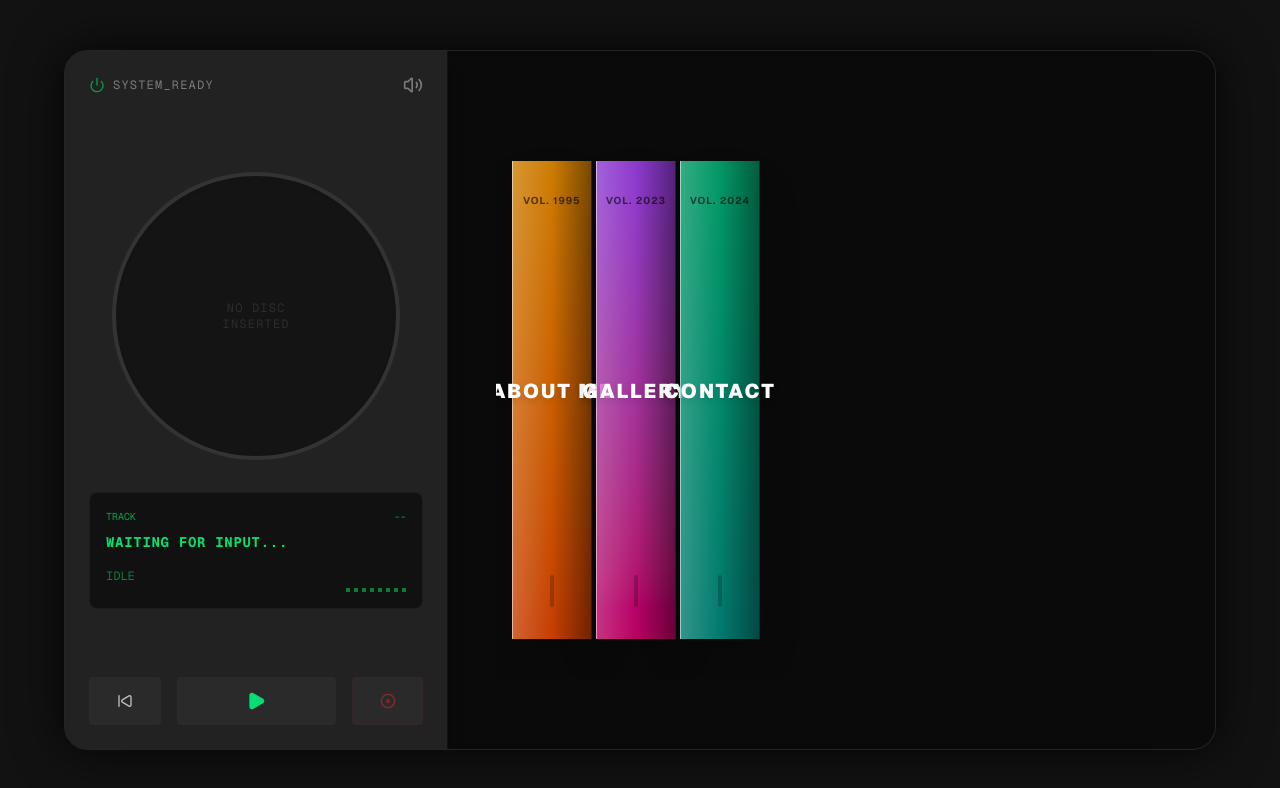
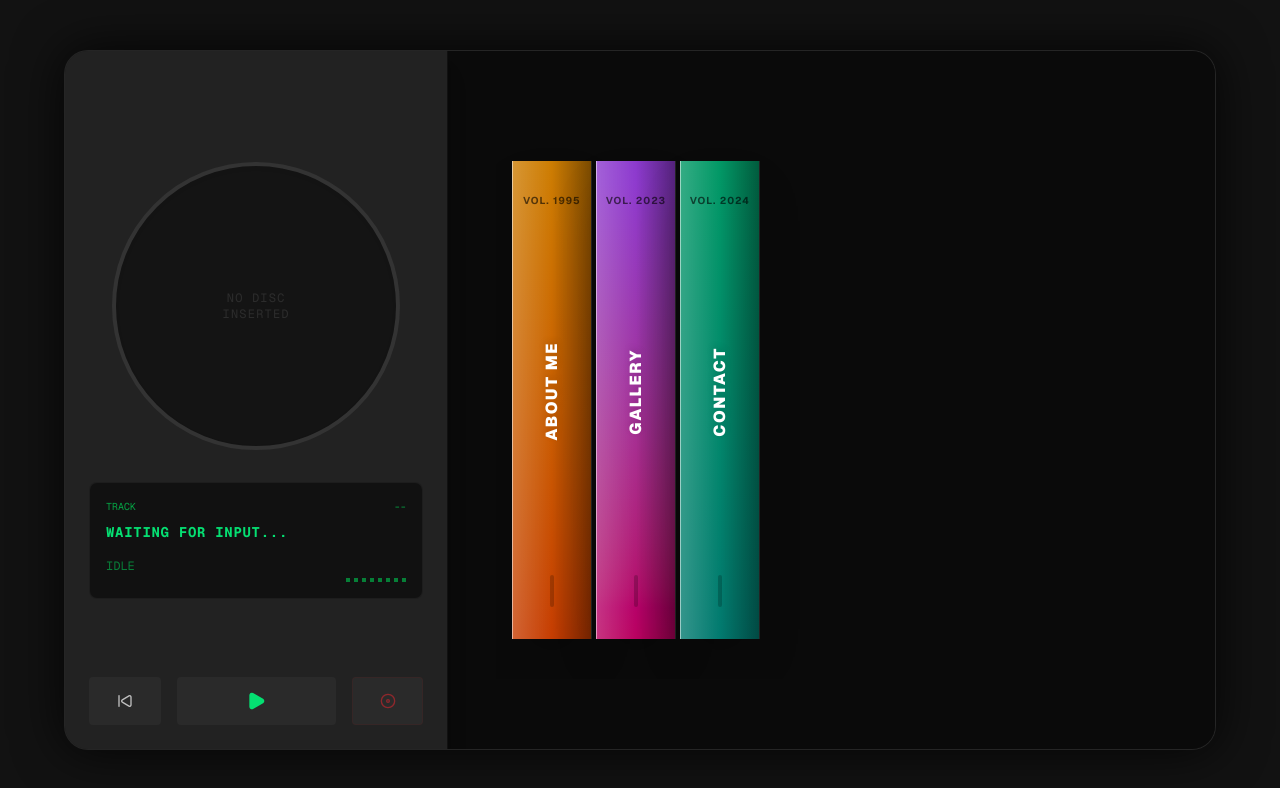
Before and after one commit to HallowsYves/portfolio, a Next.js app in the folder port/: page / in a window 1280 px wide. Shown: the top 788 px of the page. Built offline with nearby package versions, Linux system fonts and the light colour scheme.

Commit message:
added Image Support

```diff
--- a/port/Components/CompactDisc.tsx
+++ b/port/Components/CompactDisc.tsx
@@ -1,5 +1,6 @@
 import React from 'react';
 import { Disc } from '@/types';
+import Image from 'next/image';
 
 interface CompactDiscProps {
   disc: Disc;
@@ -10,7 +11,7 @@ export default function CompactDisc({ disc, isSpinning }: CompactDiscProps) {
   return (
     <div className={`relative w-64 h-64 rounded-full shadow-2xl flex items-center justify-center overflow-hidden transition-all duration-1000 ${isSpinning ? 'animate-spin-slow' : ''}`}>
         {/* Disc Surface */}
-        <div className={`absolute inset-0 bg-gradient-to-br ${disc.color} opacity-90`} />
+        <div className={`absolute inset-0 bg-gradient-to-br opacity-90`} />
 
         {/* Holographic Reflection */}
         <div className="absolute inset-0 bg-[conic-gradient(from_0deg,transparent_0deg,white_45deg,transparent_90deg,transparent_180deg,white_225deg,transparent_270deg)] opacity-30 mix-blend-overlay" />
@@ -22,8 +23,15 @@ export default function CompactDisc({ disc, isSpinning }: CompactDiscProps) {
 
         {/* Label Art */}
         <div className="absolute inset-0 flex flex-col items-center justify-center text-center p-8 rotate-90">
-        <span className="text-white/80 font-bold text-xl drop-shadow-lg tracking-wider">{disc.artist}</span>
-        <span className="text-white font-black text-3xl uppercase tracking-tighter leading-none mt-1">{disc.title}</span>
+          <div className="absolute inset-0 overflow-hidden rounded-full">
+            <Image
+              src={disc.image}
+              alt={disc.title}
+              fill
+              className="object-cover"
+              sizes="256px"
+            />
+          </div>
         </div>
 
         {/* Center Spindle/Hub Mechanism */}
@@ -34,10 +42,6 @@ export default function CompactDisc({ disc, isSpinning }: CompactDiscProps) {
         {/* Inner Clamp */}
         <div className="w-8 h-8 bg-[#111] rounded-full border border-white/5 flex items-center justify-center shadow-inner relative">
             <div className="w-2 h-2 bg-[#050505] rounded-full border border-white/10"></div>
-            {/* 3 locking teeth */}
-            <div className="absolute top-0 w-1 h-2 bg-[#333] rounded-full"></div>
-            <div className="absolute bottom-1 left-1 w-1 h-2 bg-[#333] rounded-full rotate-[120deg]"></div>
-            <div className="absolute bottom-1 right-1 w-1 h-2 bg-[#333] rounded-full -rotate-[120deg]"></div>
         </div>
         </div>
     </div>
--- a/port/Components/JewelCaseSpine.tsx
+++ b/port/Components/JewelCaseSpine.tsx
@@ -29,7 +29,7 @@ export default function JewelCaseSpine({ disc, onClick, disabled }: JewelCaseSpi
         <span className="writing-vertical text-[10px] font-bold tracking-widest text-black/60 uppercase">
             Vol. {disc.year}
         </span>
-        <h3 className="writing-vertical text-lg md:text-xl font-black tracking-widest text-white drop-shadow-md whitespace-nowrap">
+        <h3 className="[writing-mode:vertical-rl] rotate-180 text-sm md:text-base font-black tracking-widest text-white drop-shadow-md whitespace-nowrap uppercase">
             {disc.title}
         </h3>
         <div className="w-1 h-8 bg-black/20 rounded-full" />
--- a/port/app/page.tsx
+++ b/port/app/page.tsx
@@ -19,10 +19,10 @@ const DISCS: Disc[] = [
     artist: 'The Developer',
     year: '1995',
     color: 'from-amber-500 to-orange-600',
+    image:'/7ae040a97b3e8b6fdaf838c1c76be543.jpg',
     trackList: ['Intro', 'Skills', 'History'],
     content: (
       <div className="space-y-4 font-mono text-sm md:text-base leading-relaxed text-amber-100">
-        <p className="typing-effect">Initializing identity protocols...</p>
         <h2 className="text-xl md:text-2xl font-bold text-amber-500 mb-4 mt-6">TRACK 01: ORIGIN</h2>
         <p>I am a creative developer with a passion for retro aesthetics and modern performance.</p>
         <h2 className="text-xl md:text-2xl font-bold text-amber-500 mb-4 mt-8">TRACK 02: STACK</h2>
@@ -110,10 +110,7 @@ export default function Portfolio() {
         <div className="w-full md:w-5/12 lg:w-1/3 bg-[#222] p-6 flex flex-col relative border-b md:border-b-0 md:border-r border-black/50 z-20 shadow-xl">
           <div className="flex justify-between items-center mb-8">
             <div className="flex items-center space-x-2">
-              <Power className="w-4 h-4 text-green-500 animate-pulse" />
-              <span className="text-xs font-mono text-white/40 tracking-widest">SYSTEM_READY</span>
             </div>
-            <Volume2 className="w-5 h-5 text-white/40" />
           </div>
 
           <div className="flex-grow flex flex-col items-center justify-center relative">
--- a/port/types/index.ts
+++ b/port/types/index.ts
@@ -6,6 +6,7 @@ export interface Disc {
   artist: string;
   year: string;
   color: string;
+  image: string;
   trackList: string[];
   content: ReactNode;
 }
```
Also changed, not shown: port/public/7ae040a97b3e8b6fdaf838c1c76be543.jpg (added).
